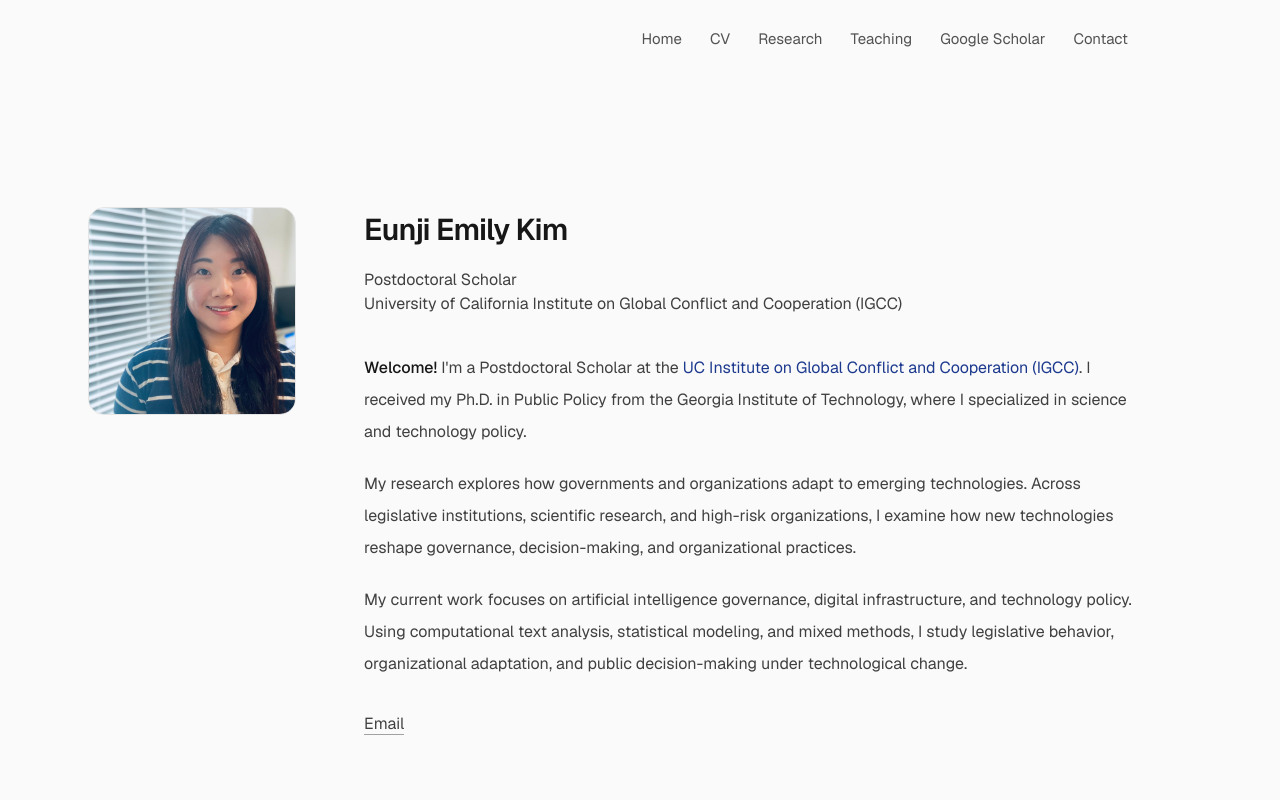
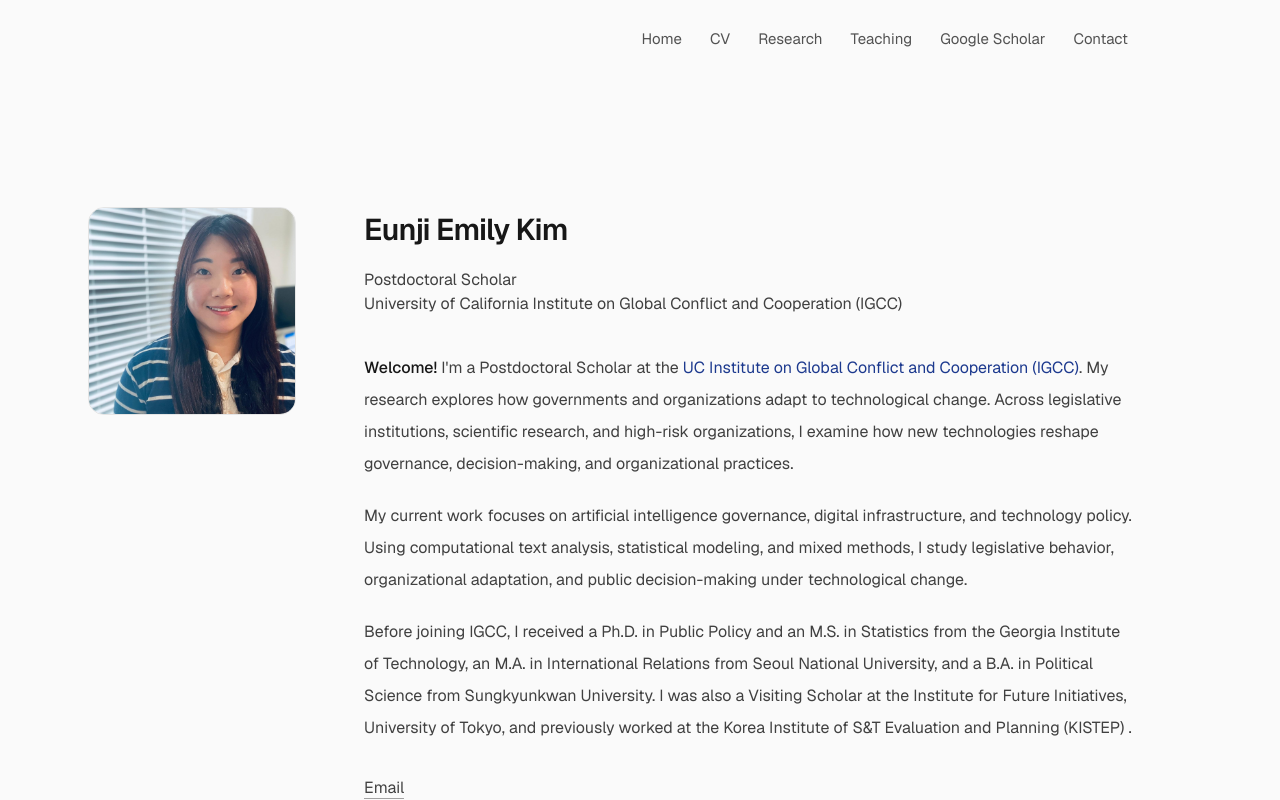
Before and after one commit to EunjiEmilyKim/personal-website, a Next.js app: page / in a window 1280 px wide. Built offline with nearby package versions, Linux system fonts and the light colour scheme.

Commit message:
feat: update research focus and background details in bio
Updated research areas and educational background for clarity

Co-authored-by: EunjiEmilyKim <190784631+EunjiEmilyKim@users.noreply.github.com>

```diff
--- a/src/app/page.tsx
+++ b/src/app/page.tsx
@@ -44,25 +44,17 @@ export default function Home() {
               >
                 UC Institute on Global Conflict and Cooperation (IGCC)
               </a>
-              . I received my Ph.D. in Public Policy from the Georgia Institute
-              of Technology, where I specialized in science and technology
-              policy.
+              . My research explores how governments and organizations adapt to technological change. Across legislative institutions, scientific research, and high-risk organizations, I examine how new technologies reshape governance, decision-making, and organizational practices.
             </p>
 
             <p>
-              My research explores how governments and organizations adapt to
-              emerging technologies. Across legislative institutions,
-              scientific research, and high-risk organizations, I examine how
-              new technologies reshape governance, decision-making, and
-              organizational practices.
+              My current work focuses on artificial intelligence governance, digital infrastructure, and technology policy. Using computational text analysis, statistical modeling, and mixed methods, I study legislative behavior, organizational adaptation, and public decision-making under technological change.
             </p>
 
             <p>
-              My current work focuses on artificial intelligence governance,
-              digital infrastructure, and technology policy. Using
-              computational text analysis, statistical modeling, and mixed
-              methods, I study legislative behavior, organizational adaptation,
-              and public decision-making under technological change.
+              Before joining IGCC, I received a Ph.D. in Public Policy and an M.S. in Statistics from the Georgia Institute of Technology, an M.A. in International Relations from Seoul National University, and a B.A. in Political Science from Sungkyunkwan University. I was also a Visiting Scholar at the Institute for Future Initiatives, University of Tokyo, and previously worked at the Korea Institute of S&T
+              Evaluation and Planning (KISTEP) .
+
             </p>
           </div>
 
```
